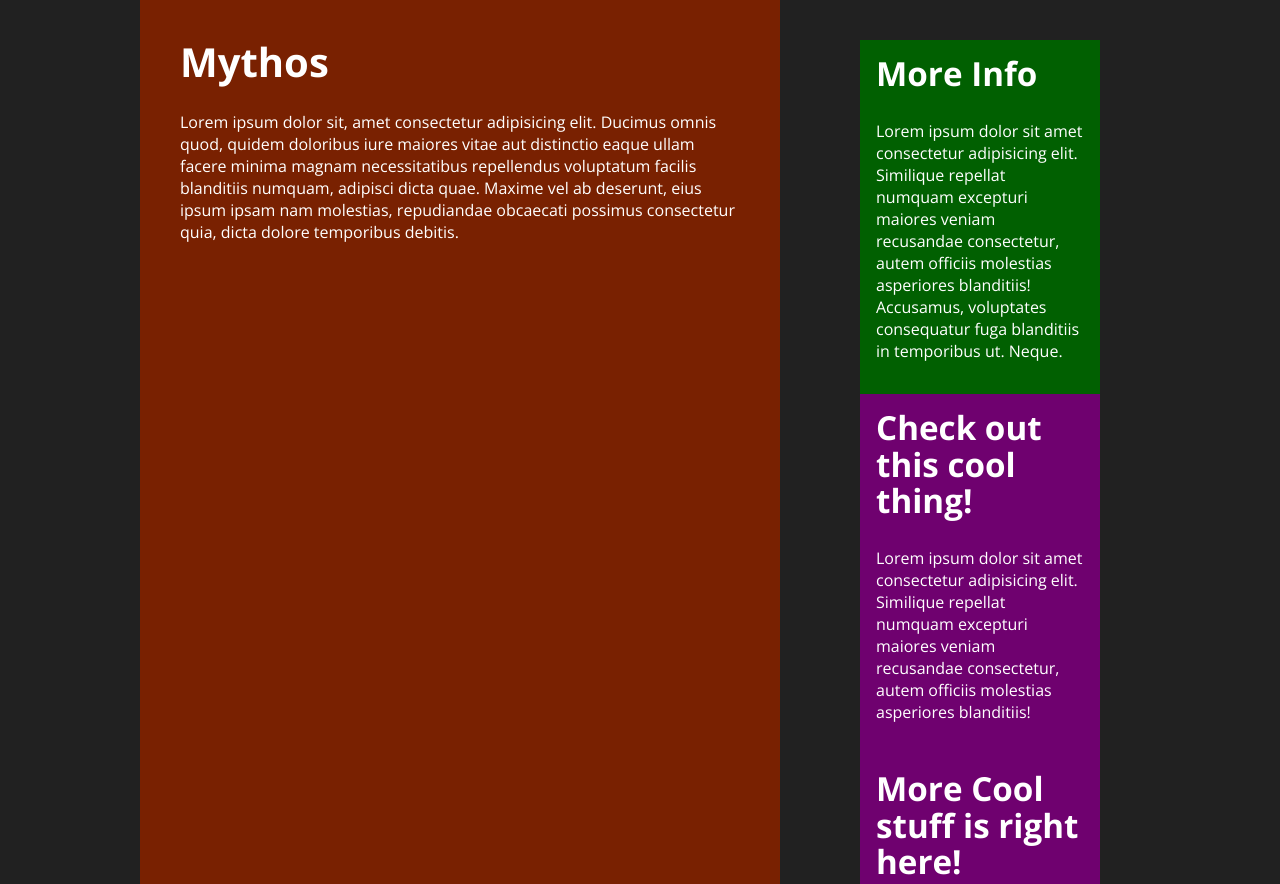
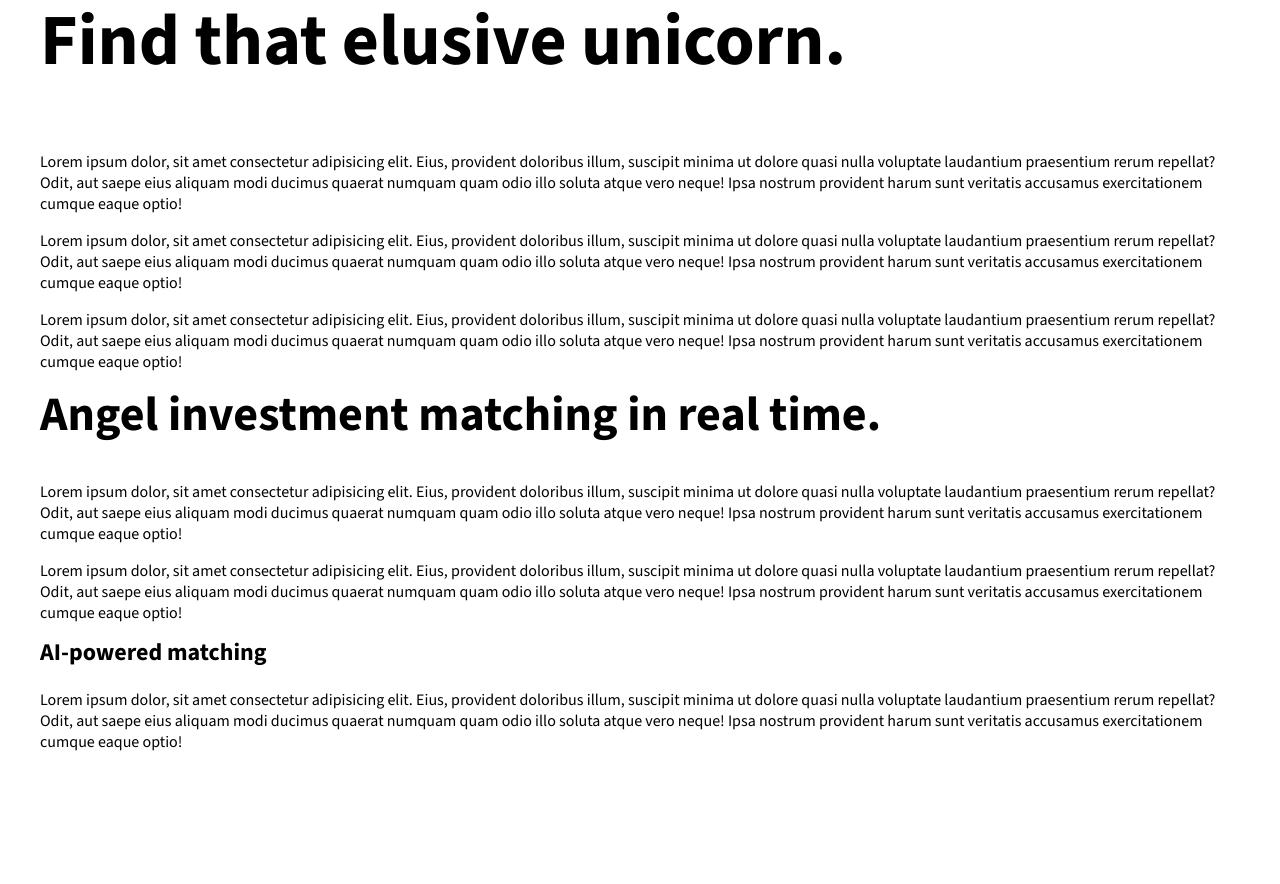
Before and after one commit to amalaboi/responsive-design-beginners, a plain HTML site: page index.html in a window 1280 px wide. Shown: the top 884 px of the page. After the commit the page ends 800 px from the top, so only its background shows below. Drawn offline with nearby package versions, Linux system fonts and the light colour scheme.

Commit message:
new updates to the typography section

```diff
--- a/app/scss/globals/_boilerplate.scss
+++ b/app/scss/globals/_boilerplate.scss
@@ -19,3 +19,12 @@ body {
   background-color: var(--background-color);
   color: var(--text-color);
 }
+
+.visually-hidden {
+  position: absolute;
+  left: -10000px;
+  top: auto;
+  width: 1px;
+  height: 1px;
+  overflow: hidden;
+}
--- a/app/scss/globals/_colors.scss
+++ b/app/scss/globals/_colors.scss
@@ -1,4 +1,14 @@
 :root {
-  --background-color: hsl(0, 0%, 13%);
-  --text-color: hsl(0, 0%, 100%);
+  // --background-color: hsl(0, 0%, 13%);
+  // --text-color: hsl(0, 0%, 100%);
+  --main-bg: hsl(0, 0%, 100%);
+  --text-light: hsl(0, 0%, 100%);
+  --text-dark: hsl(233, 14%, 25%);
+  --hero-bg: hsl(232, 58%, 55%);
+  --button-primary-bg: hsl(180, 100%, 42%);
+  --button-primary-text: hsl(233, 14%, 25%);
+  --button-secondary-bg: transparent;
+  --button-secondary-border: hsl(0, 0%, 100%);
+  --button-secondary-text: hsl(0, 0%, 100%);
+  --fullwidth-bg: hsl(320, 85%, 41%);
 }
--- a/app/scss/globals/_typography.scss
+++ b/app/scss/globals/_typography.scss
@@ -38,14 +38,26 @@ h1 {
   // converting px to rem: 1rem = 16px, 28px to rem => 28/16 = 1.75rem. 40/16 = 2.5rem
 
   // font-size: clamp(28px, 16px + 2vw, 40px);
-  font-size: clamp(util.rem(28), util.rem(16) + 2vw, util.rem(40));
+  // font-size: clamp(util.rem(42), util.rem(16) + 2vw, util.rem(72));
   // font-size: clamp(1.75rem, 1rem + 2vw, 2.5rem);
+  font-size: 2.625rem;
+  font-size: clamp(
+    2.625rem,
+    1.772727272727273rem + 3.6363636363636362vw,
+    4.5rem
+  );
 }
 
 h2 {
   // font-size: clamp(22px, 14px + 1.5vw, 36px);
-  font-size: clamp(util.rem(22), util.rem(14) + 1.5vw, util.rem(36));
+  // font-size: clamp(util.rem(22), util.rem(14) + 1.5vw, util.rem(36));
   // font-size: clamp(1.375rem, 0.875rem + 2vw, 2.25rem);
+  font-size: 2.25rem;
+  font-size: clamp(2.25rem, 1.9090909090909092rem + 1.4545454545454546vw, 3rem);
+}
+
+h3 {
+  font-size: util.rem(24);
 }
 
 // <p>
--- a/app/scss/layout/_index.scss
+++ b/app/scss/layout/_index.scss
@@ -1 +1,2 @@
-@forward "grid";
+// @forward "grid";
+@forward "wrapper";
--- /dev/null
+++ b/app/scss/layout/_wrapper.scss
@@ -0,0 +1,9 @@
+@use "../util/" as util;
+
+.wrapper {
+  width: min(
+    100% - util.rem(48),
+    util.rem(1200)
+  ); // 40px is the 20px each for padding-left and right. This works just like adding real padding.
+  margin-inline: auto;
+}
--- a/app/scss/util/_fonts.scss
+++ b/app/scss/util/_fonts.scss
@@ -1 +1,2 @@
-$font: "Open Sans", sans-serif;
+// $font: "Open Sans", sans-serif;
+$font: "Source Sans 3", sans-serif;
--- a/index.html
+++ b/index.html
@@ -11,66 +11,88 @@
     <link rel="mask-icon" href="/safari-pinned-tab.svg" color="#5bbad5" />
     <meta name="msapplication-TileColor" content="#da532c" />
     <meta name="theme-color" content="#ffffff" />
+    <!-- <link rel="preconnect" href="https://fonts.googleapis.com" />
+    <link rel="preconnect" href="https://fonts.gstatic.com" crossorigin />
+    <link
+      href="https://fonts.googleapis.com/css2?family=Open+Sans:wght@400;500;600;700;800&display=swap"
+      rel="stylesheet"
+    /> -->
     <link rel="preconnect" href="https://fonts.googleapis.com" />
     <link rel="preconnect" href="https://fonts.gstatic.com" crossorigin />
     <link
-      href="https://fonts.googleapis.com/css2?family=Open+Sans:wght@400;500;600;700;800&display=swap"
+      href="https://fonts.googleapis.com/css2?family=Source+Sans+3:wght@400;500;600;700;800;900&display=swap"
       rel="stylesheet"
     />
     <link rel="stylesheet" href="/dist/style.css" />
   </head>
   <body>
-    <div class="grid">
-      <main class="grid__main">
-        <h1>Mythos</h1>
-        <p>
-          Lorem ipsum dolor sit, amet consectetur adipisicing elit. Ducimus
-          omnis quod, quidem doloribus iure maiores vitae aut distinctio eaque
-          ullam facere minima magnam necessitatibus repellendus voluptatum
-          facilis blanditiis numquam, adipisci dicta quae. Maxime vel ab
-          deserunt, eius ipsum ipsam nam molestias, repudiandae obcaecati
-          possimus consectetur quia, dicta dolore temporibus debitis.
-        </p>
-      </main>
-      <aside class="grid__sidebar">
-        <!-- widget 1 -->
-        <div class="grid__widget grid__widget--green">
-          <h2>More Info</h2>
+    <header></header>
+    <main>
+      <article>
+        <section class="wrapper">
+          <h1>Find that elusive unicorn.</h1>
           <p>
-            Lorem ipsum dolor sit amet consectetur adipisicing elit. Similique
-            repellat numquam excepturi maiores veniam recusandae consectetur,
-            autem officiis molestias asperiores blanditiis! Accusamus,
-            voluptates consequatur fuga blanditiis in temporibus ut. Neque.
+            Lorem ipsum dolor, sit amet consectetur adipisicing elit. Eius,
+            provident doloribus illum, suscipit minima ut dolore quasi nulla
+            voluptate laudantium praesentium rerum repellat? Odit, aut saepe
+            eius aliquam modi ducimus quaerat numquam quam odio illo soluta
+            atque vero neque! Ipsa nostrum provident harum sunt veritatis
+            accusamus exercitationem cumque eaque optio!
           </p>
-        </div>
-        <!-- end of widget 1 -->
-        <!-- widget 2 -->
-        <div class="grid__widget">
-          <h2>Check out this cool thing!</h2>
           <p>
-            Lorem ipsum dolor sit amet consectetur adipisicing elit. Similique
-            repellat numquam excepturi maiores veniam recusandae consectetur,
-            autem officiis molestias asperiores blanditiis!
+            Lorem ipsum dolor, sit amet consectetur adipisicing elit. Eius,
+            provident doloribus illum, suscipit minima ut dolore quasi nulla
+            voluptate laudantium praesentium rerum repellat? Odit, aut saepe
+            eius aliquam modi ducimus quaerat numquam quam odio illo soluta
+            atque vero neque! Ipsa nostrum provident harum sunt veritatis
+            accusamus exercitationem cumque eaque optio!
           </p>
-        </div>
-        <!-- end of widget 2 -->
-        <!-- widget 3 -->
-        <div class="grid__widget">
-          <h2>More Cool stuff is right here!</h2>
           <p>
-            Lorem ipsum dolor sit amet consectetur adipisicing elit. Animi eius
-            inventore consequuntur repudiandae aut excepturi vel, magnam nulla
-            praesentium! Et ipsum ex ab minima nisi culpa voluptas dolores.
-            Laboriosam, quibusdam cumque. Maiores laudantium aliquid, reiciendis
-            tempora facilis libero, dignissimos officia necessitatibus
-            exercitationem, rem illo tempore perspiciatis? Quisquam nihil sit
-            eligendi, aut harum culpa quod iste possimus tempora est delectus
-            ut.
+            Lorem ipsum dolor, sit amet consectetur adipisicing elit. Eius,
+            provident doloribus illum, suscipit minima ut dolore quasi nulla
+            voluptate laudantium praesentium rerum repellat? Odit, aut saepe
+            eius aliquam modi ducimus quaerat numquam quam odio illo soluta
+            atque vero neque! Ipsa nostrum provident harum sunt veritatis
+            accusamus exercitationem cumque eaque optio!
           </p>
-        </div>
-        <!-- end of widget 3 -->
-      </aside>
-    </div>
+        </section>
+        <!-- section 2 -->
+        <section class="wrapper">
+          <h2>Angel investment matching in real time.</h2>
+          <p>
+            Lorem ipsum dolor, sit amet consectetur adipisicing elit. Eius,
+            provident doloribus illum, suscipit minima ut dolore quasi nulla
+            voluptate laudantium praesentium rerum repellat? Odit, aut saepe
+            eius aliquam modi ducimus quaerat numquam quam odio illo soluta
+            atque vero neque! Ipsa nostrum provident harum sunt veritatis
+            accusamus exercitationem cumque eaque optio!
+          </p>
+          <p>
+            Lorem ipsum dolor, sit amet consectetur adipisicing elit. Eius,
+            provident doloribus illum, suscipit minima ut dolore quasi nulla
+            voluptate laudantium praesentium rerum repellat? Odit, aut saepe
+            eius aliquam modi ducimus quaerat numquam quam odio illo soluta
+            atque vero neque! Ipsa nostrum provident harum sunt veritatis
+            accusamus exercitationem cumque eaque optio!
+          </p>
+        </section>
+        <!-- end of section 2 -->
+        <!-- section 3 -->
+        <section class="wrapper">
+          <h3>AI-powered matching</h3>
+          <p>
+            Lorem ipsum dolor, sit amet consectetur adipisicing elit. Eius,
+            provident doloribus illum, suscipit minima ut dolore quasi nulla
+            voluptate laudantium praesentium rerum repellat? Odit, aut saepe
+            eius aliquam modi ducimus quaerat numquam quam odio illo soluta
+            atque vero neque! Ipsa nostrum provident harum sunt veritatis
+            accusamus exercitationem cumque eaque optio!
+          </p>
+        </section>
+        <!-- end of section 3 -->
+      </article>
+    </main>
+    <footer></footer>
   </body>
 
   <script src="/app/js/script.js"></script>
--- a/app/scss/layout/_grid.scss
+++ b/unused-files/_grid.scss
@@ -33,7 +33,7 @@
     }
 
     @include util.breakpoint(large) {
-      background-color: hsl(16, 98%, 24%);
+      background-color: hsl(16, 91%, 41%);
     }
   }
 
```
Also changed, not shown: unused-files/index.html (added, +77 -0 lines), dist/style.css, 1 other file.
